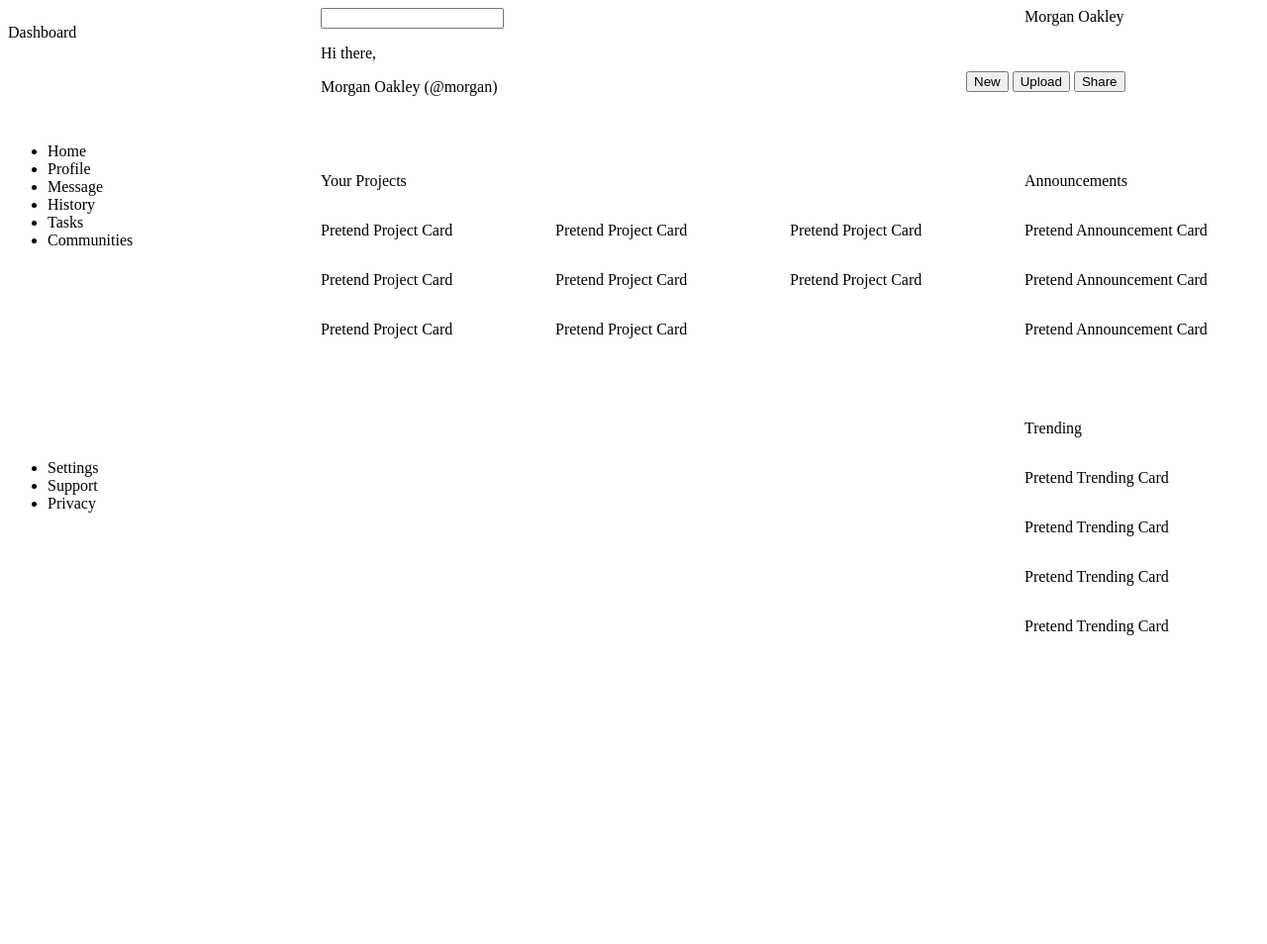
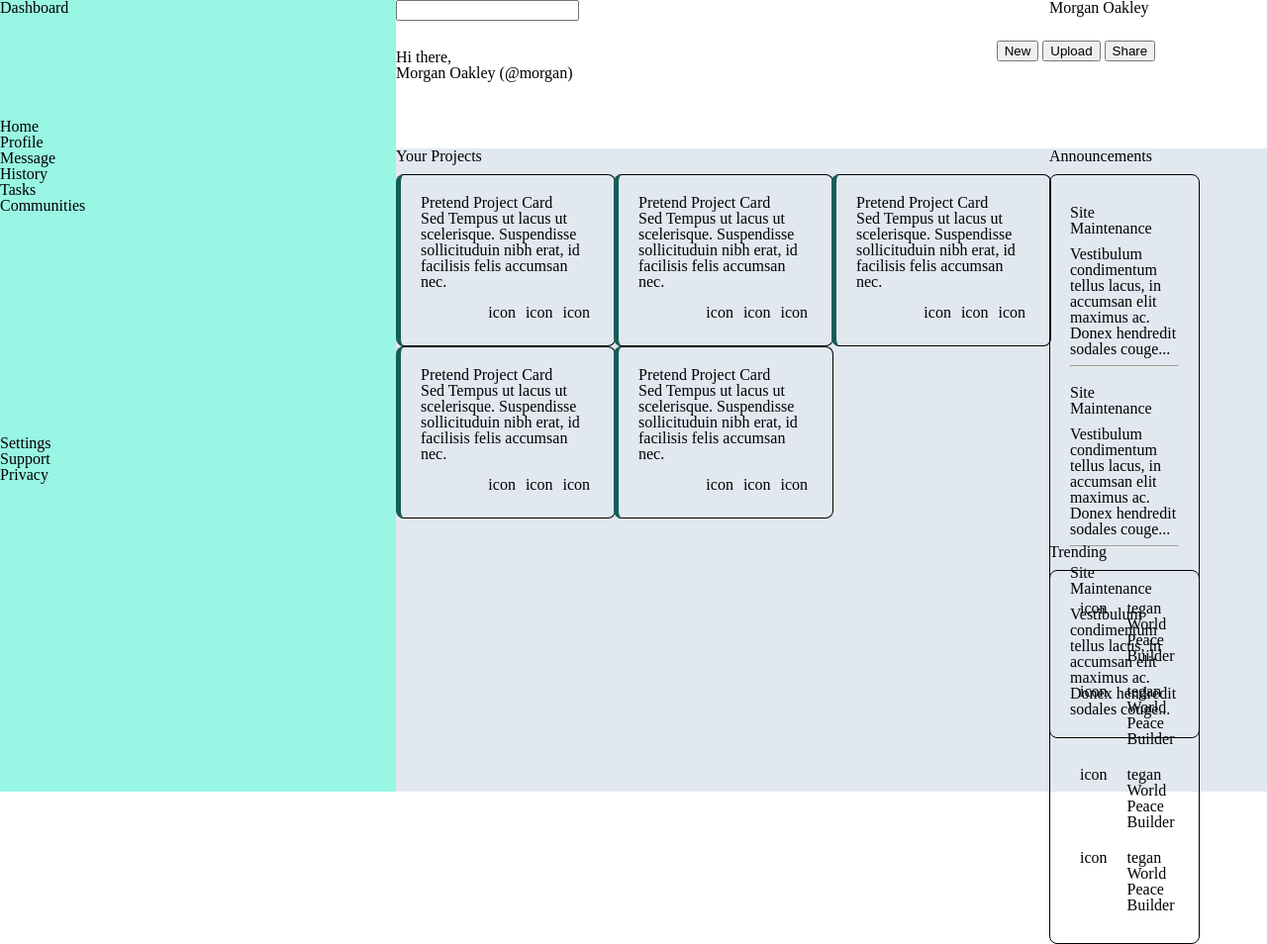
Before and after one commit to htder/admin-dashboard, a plain HTML site: page index.html in a window 1280 px wide. Shown: the whole page at 99% size. Before the commit the page ends 800 px from the top, so only its background shows below. Drawn offline with Linux system fonts and the light colour scheme.

Commit message:
added cards to projects, annoucements and trending

```diff
--- a/index.html
+++ b/index.html
@@ -5,6 +5,7 @@
   <title></title>
   <meta charset="UTF-8">
   <meta name="viewport" content="width=device-width, initial-scale=1">
+  <link href="reset.css" rel="stylesheet">
   <link href="styles.css" rel="stylesheet">
 </head>
 
@@ -34,32 +35,6 @@
       </div>
     </header>
 
-    <!-- Sidebar -->
-    <!-- <aside> -->
-    <!--   <div class="logo"> -->
-    <!--     <p>Dashboard</p> -->
-    <!--   </div> -->
-
-    <!--   <div class="sidebar-main"> -->
-    <!--     <ul> -->
-    <!--       <li>Home</li> -->
-    <!--       <li>Profile</li> -->
-    <!--       <li>Message</li> -->
-    <!--       <li>History</li> -->
-    <!--       <li>Tasks</li> -->
-    <!--       <li>Communities</li> -->
-    <!--     </ul> -->
-    <!--   </div> -->
-
-    <!--   <div class="sidebar-settings"> -->
-    <!--     <ul> -->
-    <!--       <li>Settings</li> -->
-    <!--       <li>Support</li> -->
-    <!--       <li>Privacy</li> -->
-    <!--     </ul> -->
-    <!--   </div> -->
-    <!-- </aside> -->
-
     <aside>
       <p>Dashboard</p>
       <ul class="sidebar-main">
@@ -81,31 +56,112 @@
       <div class="project">
         <p>Your Projects</p>
         <div class="project-grid">
-          <p>Pretend Project Card</p>
-          <p>Pretend Project Card</p>
-          <p>Pretend Project Card</p>
-          <p>Pretend Project Card</p>
-          <p>Pretend Project Card</p>
-          <p>Pretend Project Card</p>
-          <p>Pretend Project Card</p>
-          <p>Pretend Project Card</p>
+          <div class="project-card">
+            <p>Pretend Project Card</p>
+            <p>Sed Tempus ut lacus ut scelerisque. Suspendisse sollicituduin nibh erat, id facilisis felis accumsan nec.
+            <div class="icons">
+              <p>icon</p>
+              <p>icon</p>
+              <p>icon</p>
+            </div>
+            </p>
+          </div>
+          <div class="project-card">
+            <p>Pretend Project Card</p>
+            <p>Sed Tempus ut lacus ut scelerisque. Suspendisse sollicituduin nibh erat, id facilisis felis accumsan nec.
+            <div class="icons">
+              <p>icon</p>
+              <p>icon</p>
+              <p>icon</p>
+            </div>
+            </p>
+          </div>
+          <div class="project-card">
+            <p>Pretend Project Card</p>
+            <p>Sed Tempus ut lacus ut scelerisque. Suspendisse sollicituduin nibh erat, id facilisis felis accumsan nec.
+            <div class="icons">
+              <p>icon</p>
+              <p>icon</p>
+              <p>icon</p>
+            </div>
+            </p>
+          </div>
+          <div class="project-card">
+            <p>Pretend Project Card</p>
+            <p>Sed Tempus ut lacus ut scelerisque. Suspendisse sollicituduin nibh erat, id facilisis felis accumsan nec.
+            <div class="icons">
+              <p>icon</p>
+              <p>icon</p>
+              <p>icon</p>
+            </div>
+            </p>
+          </div>
+          <div class="project-card">
+            <p>Pretend Project Card</p>
+            <p>Sed Tempus ut lacus ut scelerisque. Suspendisse sollicituduin nibh erat, id facilisis felis accumsan nec.
+            <div class="icons">
+              <p>icon</p>
+              <p>icon</p>
+              <p>icon</p>
+            </div>
+            </p>
+          </div>
         </div>
       </div>
       <div class="announcement">
         <p>Announcements</p>
         <div class="annoucements-grid">
-          <p>Pretend Announcement Card</p>
-          <p>Pretend Announcement Card</p>
-          <p>Pretend Announcement Card</p>
+          <div class="announcment-card">
+            <div class="annoucement-header">
+              Site Maintenance
+            </div>
+            <p>Vestibulum condimentum tellus lacus, in accumsan elit maximus ac. Donex hendredit sodales couge...</p>
+            <hr>
+            <div class="annoucement-header">
+              Site Maintenance
+            </div>
+            <p>Vestibulum condimentum tellus lacus, in accumsan elit maximus ac. Donex hendredit sodales couge...</p>
+            <hr>
+            <div class="annoucement-header">
+              Site Maintenance
+            </div>
+            <p>Vestibulum condimentum tellus lacus, in accumsan elit maximus ac. Donex hendredit sodales couge...</p>
+          </div>
         </div>
       </div>
       <div class="trending">
         <p>Trending</p>
         <div class="trending-grid">
-          <p>Pretend Trending Card</p>
-          <p>Pretend Trending Card</p>
-          <p>Pretend Trending Card</p>
-          <p>Pretend Trending Card</p>
+          <div class="trending-card">
+            <div class="trending-item">
+              <p>icon</p>
+              <div class="trending-card-info">
+                <p>tegan</p>
+                <p>World Peace Builder</p>
+              </div>
+            </div>
+            <div class="trending-item">
+              <p>icon</p>
+              <div class="trending-card-info">
+                <p>tegan</p>
+                <p>World Peace Builder</p>
+              </div>
+            </div>
+            <div class="trending-item">
+              <p>icon</p>
+              <div class="trending-card-info">
+                <p>tegan</p>
+                <p>World Peace Builder</p>
+              </div>
+            </div>
+            <div class="trending-item">
+              <p>icon</p>
+              <div class="trending-card-info">
+                <p>tegan</p>
+                <p>World Peace Builder</p>
+              </div>
+            </div>
+          </div>
         </div>
       </div>
     </div>
--- /dev/null
+++ b/reset.css
@@ -0,0 +1,48 @@
+/* http://meyerweb.com/eric/tools/css/reset/
+   v2.0 | 20110126
+   License: none (public domain)
+*/
+
+html, body, div, span, applet, object, iframe,
+h1, h2, h3, h4, h5, h6, p, blockquote, pre,
+a, abbr, acronym, address, big, cite, code,
+del, dfn, em, img, ins, kbd, q, s, samp,
+small, strike, strong, sub, sup, tt, var,
+b, u, i, center,
+dl, dt, dd, ol, ul, li,
+fieldset, form, label, legend,
+table, caption, tbody, tfoot, thead, tr, th, td,
+article, aside, canvas, details, embed,
+figure, figcaption, footer, header, hgroup,
+menu, nav, output, ruby, section, summary,
+time, mark, audio, video {
+	margin: 0;
+	padding: 0;
+	border: 0;
+	font-size: 100%;
+	font: inherit;
+	vertical-align: baseline;
+}
+/* HTML5 display-role reset for older browsers */
+article, aside, details, figcaption, figure,
+footer, header, hgroup, menu, nav, section {
+	display: block;
+}
+body {
+	line-height: 1;
+}
+ol, ul {
+	list-style: none;
+}
+blockquote, q {
+	quotes: none;
+}
+blockquote:before, blockquote:after,
+q:before, q:after {
+	content: '';
+	content: none;
+}
+table {
+	border-collapse: collapse;
+	border-spacing: 0;
+}
--- a/styles.css
+++ b/styles.css
@@ -1,7 +1,8 @@
 .container {
   display: grid;
-  grid-template-columns: repeat(4, 1fr);
+  grid-template-columns: 400px repeat(3, 1fr);
   grid-template-rows: 150px repeat(3, 1fr);
+  height: 100vh;
 }
 
 header {
@@ -15,11 +16,14 @@ aside {
   gap: 20px;
   grid-template-columns: 1fr;
   grid-template-rows: 100px 300px 100px;
+  background-color: #99f6e4;
+  height: 100%;
 }
 
 .main-content {
   grid-column: 2 / 5;
-    grid-row: 2 / 5;
+  grid-row: 2 / 5;
+  background-color: #e2e8f0;
 }
 
 .top-header {
@@ -40,7 +44,7 @@ aside {
 .main-content {
   display: grid;
   grid-template-columns: 3fr 1fr;
-  grid-template-rows: 1fr 1fr;
+  grid-template-rows: 400px 1fr;
 }
 
 .project {
@@ -51,14 +55,62 @@ aside {
 .project-grid {
   display: grid;
   grid-template-columns: repeat(auto-fit, minmax(200px, 1fr));
+  padding-top: 10px;
 }
 
 .annoucements-grid {
   display: grid;
-  grid-template-rows: 1fr 1fr 1fr;
+  grid-template-rows: 1fr;
 }
 
 .trending-grid {
   display: grid;
-  grid-template-rows: repeat(4, 1fr);
+  grid-template-rows: 1fr;
 }
+
+.project-card {
+  border: 1px solid black;
+  border-left: 5px solid #115e59;
+  border-radius: 8px;
+  padding: 20px;
+  width: 80%;
+}
+
+.icons {
+  padding-top: 10px;
+  display: flex;
+  justify-content: end;
+}
+
+.icons p {
+  padding: 5px;
+}
+
+.announcment-card {
+  border: 1px solid black;
+  border-radius: 8px;
+  padding: 20px;
+  width: 50%;
+  margin: 10px 0 40px 0;
+}
+
+.announcment-card div {
+  padding: 10px 0;
+}
+
+.trending-card {
+  border: 1px solid black;
+  border-radius: 8px;
+  padding: 20px;
+  width: 50%;
+  margin-top: 10px;
+}
+
+.trending-item {
+  display: flex;
+  padding: 10px;
+}
+
+.trending-item p {
+  padding-right: 20px;
+}
```
